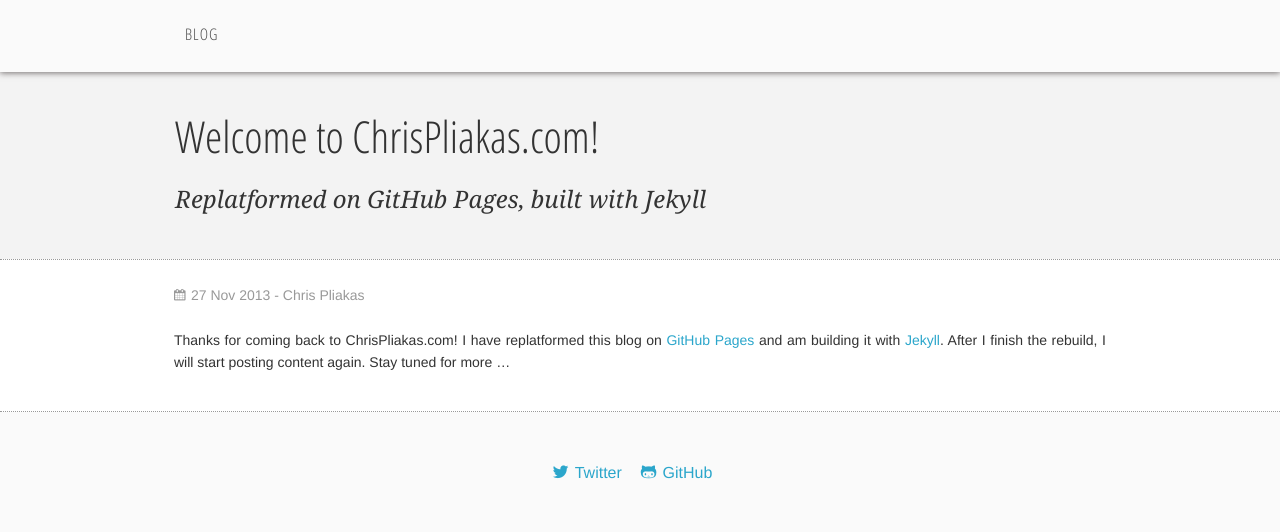
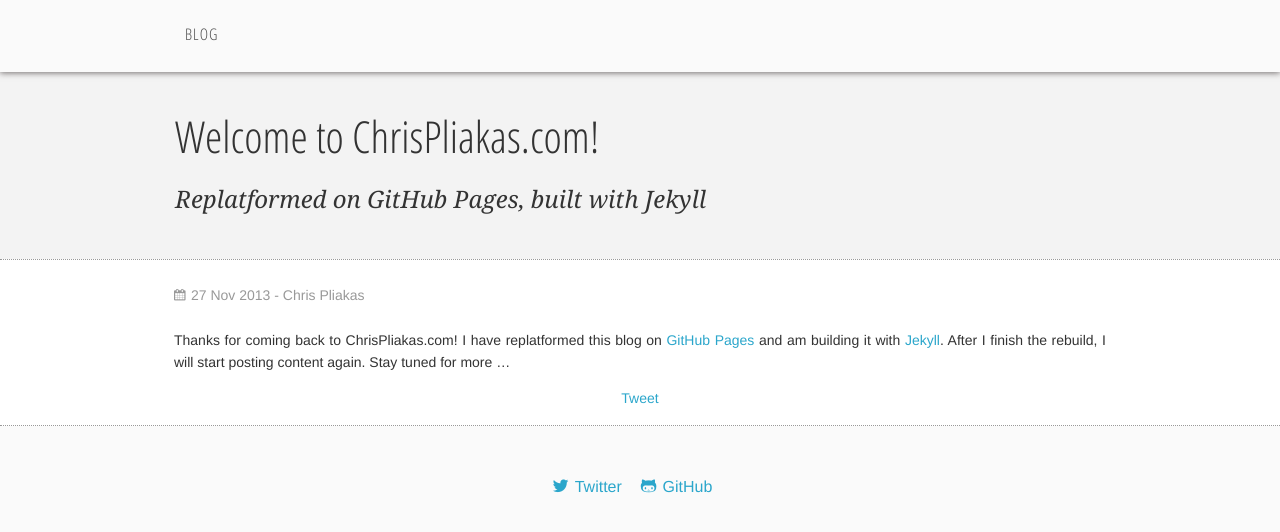
Before and after one commit to cpliakas/cpliakas.github.io, a Jekyll site: the page built from _posts/2013-11-24-welcome.markdown, in a window 1280 px wide. Shown: the top 532 px of the page. Built offline with Jekyll 4.4.1, drawn with Linux system fonts in a browser that asks for light colours; some web fonts are replaced; Markdown is read by kramdown in place of the engine named in the settings; comment, search, counter and statistics services are not loaded.

Commit message:
Added Tweet It button.

```diff
--- a/_layouts/post.html
+++ b/_layouts/post.html
@@ -18,6 +18,13 @@
                 <span itemprop="author">{{ page.author }}</span>
             </p>
             <div itemprop="text">{{ content }}</div>
+
+            <div class="share-buttons">
+                <a href="https://twitter.com/share" class="twitter-share-button" data-via="cpliakas" data-size="large">Tweet</a>
+                <script>!function(d,s,id){var js,fjs=d.getElementsByTagName(s)[0],p=/^http:/.test(d.location)?'http':'https';if(!d.getElementById(id)){js=d.createElement(s);js.id=id;js.src=p+'://platform.twitter.com/widgets.js';fjs.parentNode.insertBefore(js,fjs);}}(document, 'script', 'twitter-wjs');</script>
+            </div>
+
         </div>
     </section>
+
 </article>
--- a/stylesheets/app.css
+++ b/stylesheets/app.css
@@ -20,6 +20,10 @@
     text-justify: inter-word;
 }
 
+.share-buttons {
+    text-align: center;
+}
+
 /* -----------------------------------------
    Page Name 1
 ----------------------------------------- */
```
